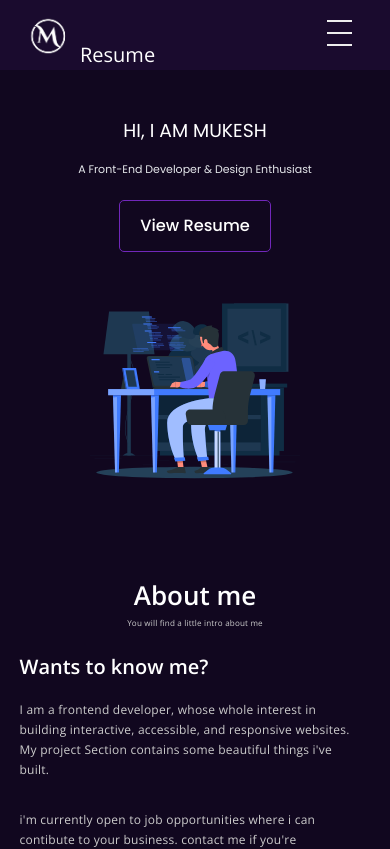
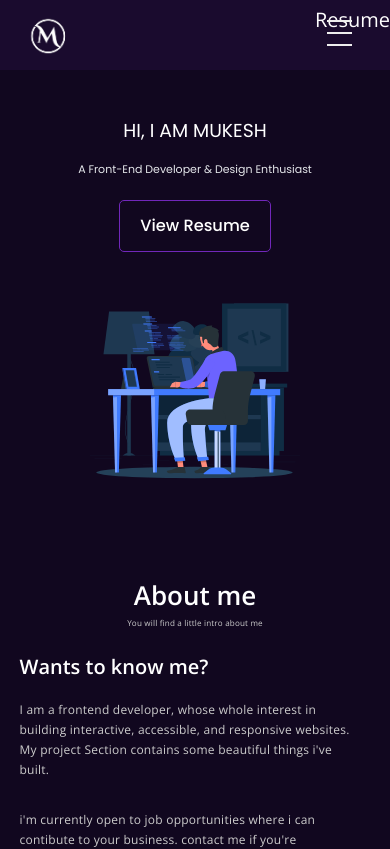
Before and after one commit to patidarmk/myportfolio, a React (Create React App) app: page / in a window 390 px wide. Shown: the top 849 px of the page. Built offline with nearby package versions, Linux system fonts and the light colour scheme.

Commit message:
update code

```diff
--- a/src/components/navbar.css
+++ b/src/components/navbar.css
@@ -89,6 +89,7 @@
       width: 15rem;
       height: 5rem;
       margin-right: 0;
+	  float:right;
     }
 
     .nav > .nav-links > a {
--- a/src/components/navbar.js
+++ b/src/components/navbar.js
@@ -16,13 +16,9 @@ function Navbar() {
       </div>
 
       <div className="nav-links">
-        /* <a href="//github.com/patidarmk">Github</a> */
-        /* <a href="#">Work Details</a> */
         <a href="#">Projects</a>
 		<a href="#">About me</a>
         <a href="#">Contact</a>
-
-
       </div>
 	  <a
           className="nav-link-resume-btn"
```
